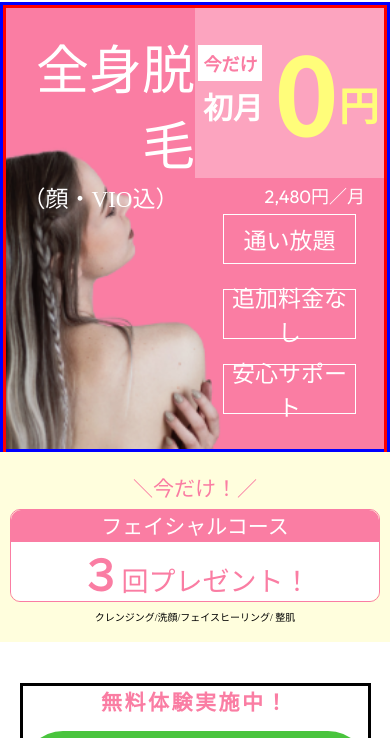
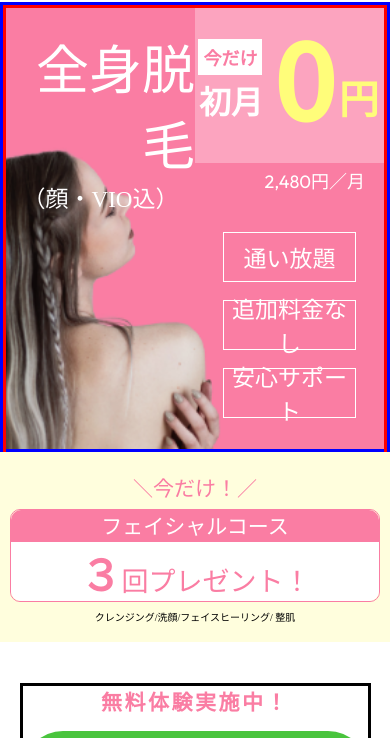
Before and after one commit to NaokoSugawara/lp3, a website: page index.html in a window 390 px wide. Shown: the part 61-799 px from the top of the page. Drawn offline with nearby package versions, Linux system fonts and the light colour scheme.

Commit message:
fixed top

```diff
--- a/assets/style/style.css
+++ b/assets/style/style.css
@@ -275,7 +275,7 @@ ul {
   grid-row: 1 / 3;
   vertical-align: top;
   color: #FFFD7A;
-  font-size: 250px;
+  font-size: 260px;
   /* line-height: 0; */
   margin-top: -70px;
 }
@@ -425,14 +425,14 @@ ul {
     padding-bottom: 10px;
     font-size: 110px;
     vertical-align: bottom;
-    margin-top: 0px;
+    margin-top: -15px;
   }
   .item2:nth-of-type(3) {
     padding-top: 50%;
     font-size: 40px;
   }
   .item2:nth-of-type(4) {
-    font-size: 30px;
+    font-size: 32px;
   }
   .top__item2--below {
     padding-right: 10%;
@@ -448,6 +448,7 @@ ul {
   .item3 {
     width: 70%;
     height: 50px;
+    margin-bottom: 18px;
   }
 }
 
```
